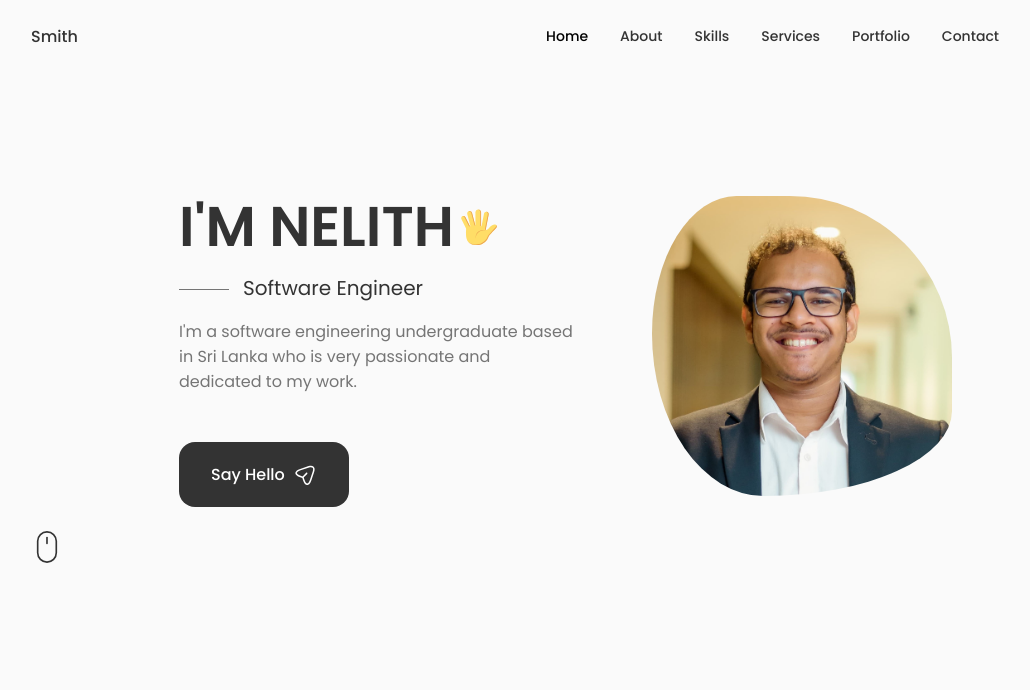
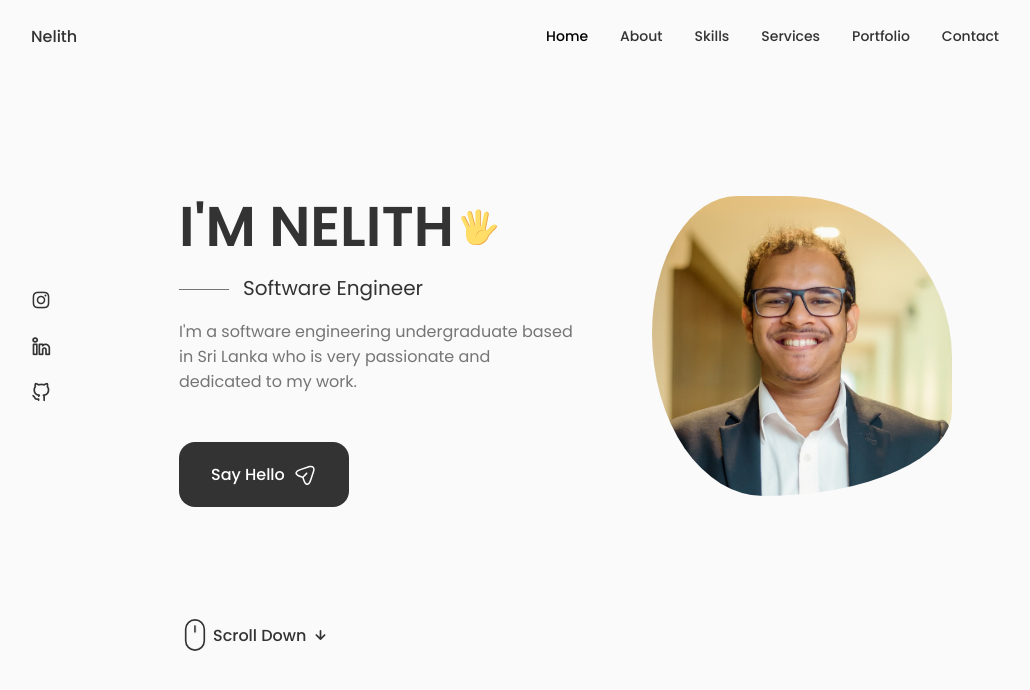
Before and after one commit to Nelithhh/Nelith-Portfolio, a React (Vite) app: page / in a window 1280 px wide. Shown: the top 690 px of the page, without its empty margins (125-1155 px from the left). Built offline with nearby package versions, Linux system fonts and the light colour scheme.

Commit message:
Added scroll button

```diff
--- a/src/components/header/Header.jsx
+++ b/src/components/header/Header.jsx
@@ -8,7 +8,7 @@ function Header() {
   return (
     <header className="header">
         <nav className="nav container">
-            <a href="index.html" className="nav__logo">Smith</a>
+            <a href="index.html" className="nav__logo">Nelith</a>
 
             <div className={Toggle ? "nav__menu show-menu" : "nav__menu"}>
                 <ul className="nav__list grid">
--- a/src/components/home/Home.css
+++ b/src/components/home/Home.css
@@ -1,3 +1,7 @@
+.home__container {
+    row-gap: 7rem;
+}
+
 .home__content {
     grid-template-columns: 116px repeat(2, 1fr);
     padding-top: 5.5rem;
@@ -79,3 +83,33 @@
         border-radius: 60% 40% 30% 70%/60% 30% 70% 40%;
     }
 }
+
+.home__scroll {
+    margin-left: 9.25rem;
+}
+
+.wheel {
+    animation: scroll 2s ease infinite;
+}
+
+@keyframes scroll {
+    0% {
+        transform: translateY(0);
+    }
+
+    30% {
+        transform: translateY(3.75rem);
+    }
+}
+
+.home__scroll-name {
+    color: var(--title-color);
+    font-weight: var(--font-medium);
+    margin-right: var(--mb-0-25);
+    margin-left: 2px;
+}
+
+.home__scroll-arrow {
+    font-size: 1.25rem;
+    color: var(--title-color);
+}
--- a/src/components/home/Scrolldown.jsx
+++ b/src/components/home/Scrolldown.jsx
@@ -39,6 +39,8 @@ const Scrolldown = () => {
                     }}
                     ></path>
             </svg>
+            <span className="home__scroll-name">Scroll Down</span>
+            <i class="uil uil-arrow-down home__scroll-arrow"></i>
         </a>
     </div>
   )
```
